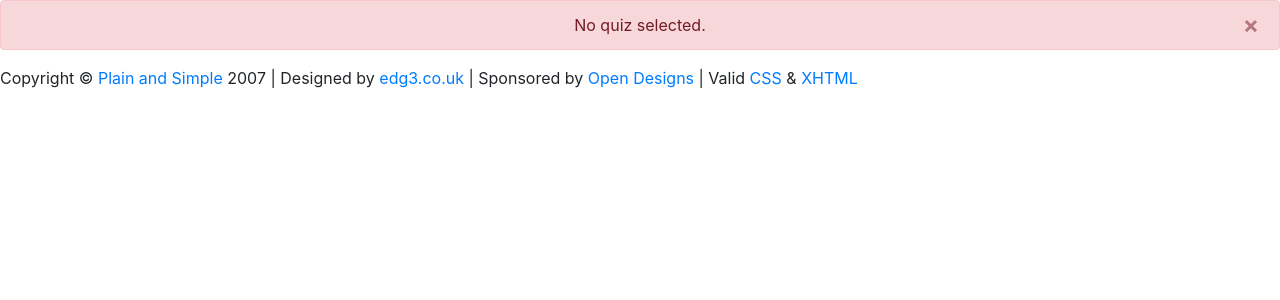
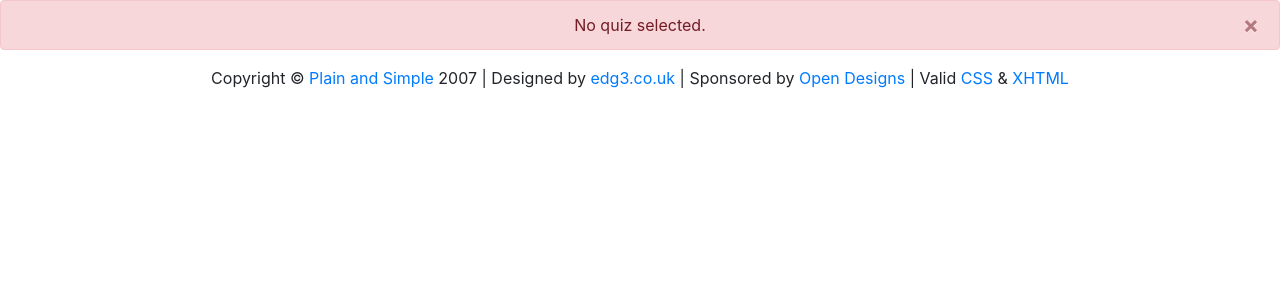
Before and after one commit to Gummiees/TriviaAppPHP, a PHP site: page /quiz.php in a window 1280 px wide. Shown: the part 56-356 px from the top of the page. Run offline with PHP 8.4, Linux system fonts and the light colour scheme; some libraries are stand-ins or nearby versions.

Commit message:
repared header and css

```diff
--- a/includes/header.html
+++ b/includes/header.html
@@ -6,6 +6,7 @@
   <meta charset="utf-8">
   <meta name="viewport" content="width=device-width, initial-scale=1">
   <link rel="stylesheet" href="https://maxcdn.bootstrapcdn.com/bootstrap/4.0.0-beta.2/css/bootstrap.min.css">
+  <link rel="stylesheet" href="includes/main.css">
   <script src="https://ajax.googleapis.com/ajax/libs/jquery/3.2.1/jquery.min.js"></script>
   <script src="https://cdnjs.cloudflare.com/ajax/libs/popper.js/1.12.6/umd/popper.min.js"></script>
   <script src="https://maxcdn.bootstrapcdn.com/bootstrap/4.0.0-beta.2/js/bootstrap.min.js"></script>
--- a/includes/main.css
+++ b/includes/main.css
@@ -1,3 +1,15 @@
+#footer {
+	text-align: center;
+}
+
 .form-quiz {
 	margin-left: 20px;
 }
+
+.jumbotron h1 {
+	font-size: 4em;
+}
+
+.jumbotron p {
+	font-size: 1.5em;
+}
```
